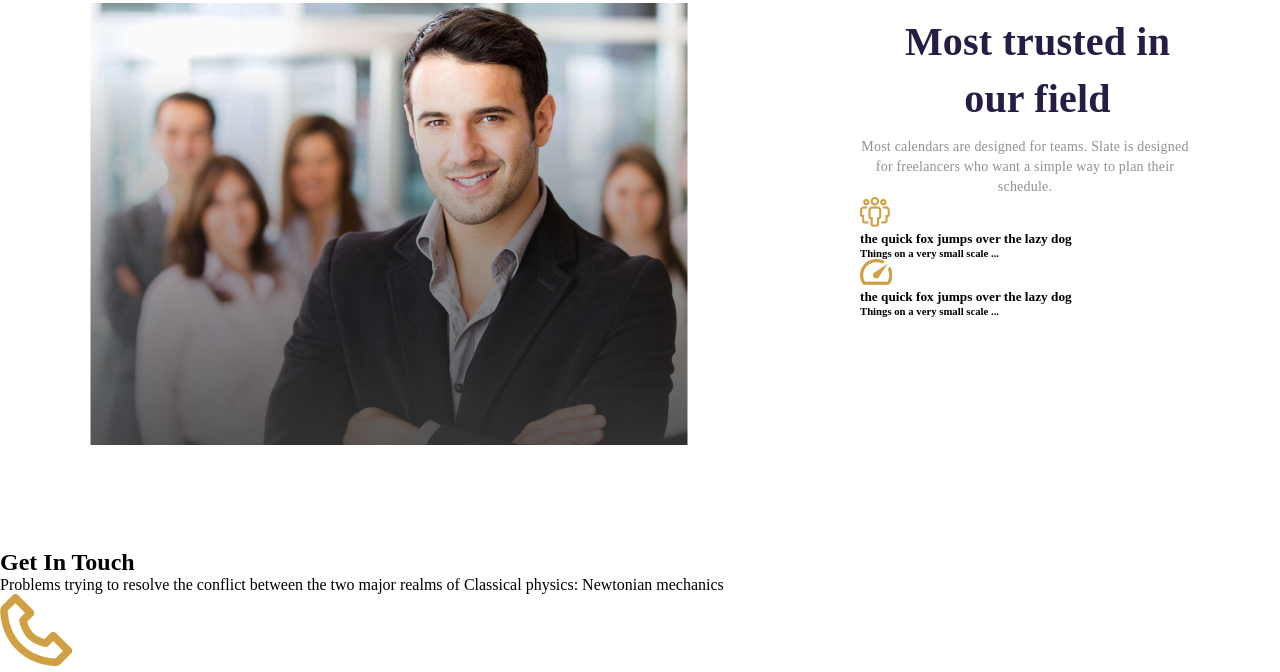
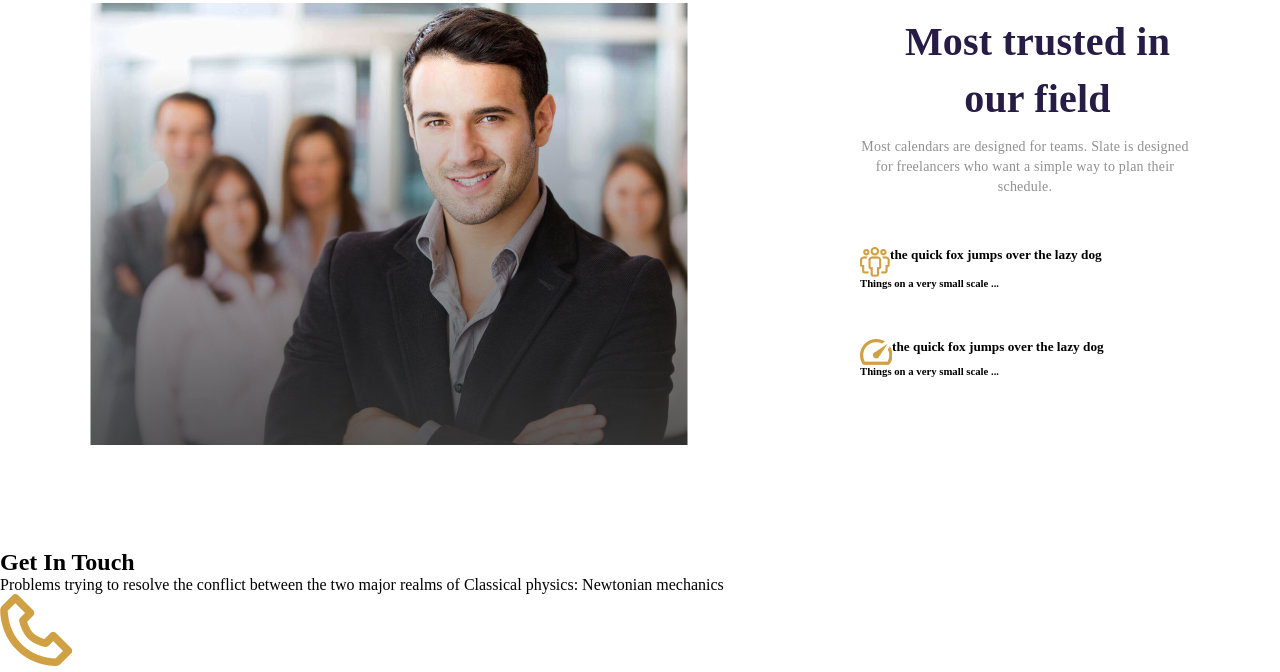
Before and after one commit to Bek-Kubanychbekov/Bek-Kubanychbekov.github.io, a plain HTML site: page index.html in a window 1280 px wide. Shown: the part 2171-2843 px from the top of the page. Drawn offline with Linux system fonts and the light colour scheme.

Commit message:
frist commit

```diff
--- a/style.css
+++ b/style.css
@@ -309,3 +309,7 @@ main section:nth-child(3){
   display: flex;
   flex-direction: column;
 }
+.cont div{
+  display: flex;
+  padding-top: 50px;
+}
```
